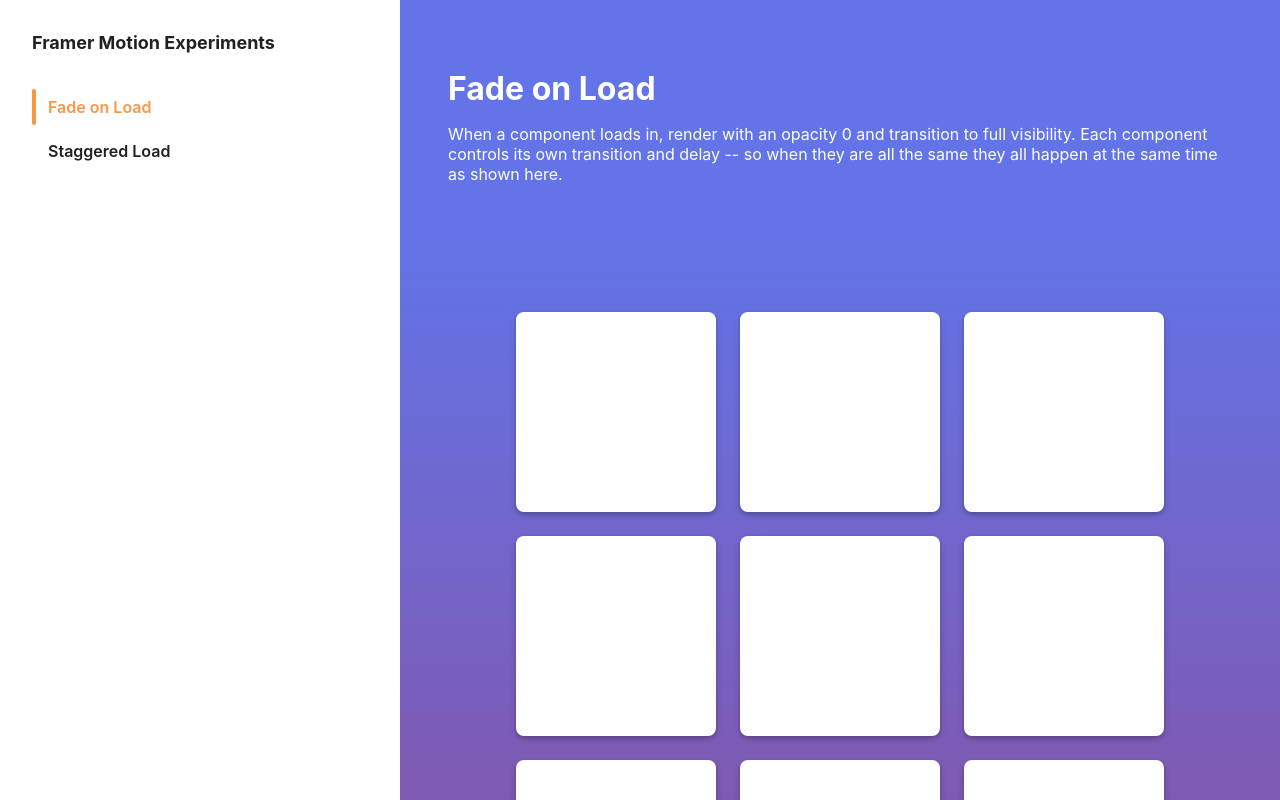
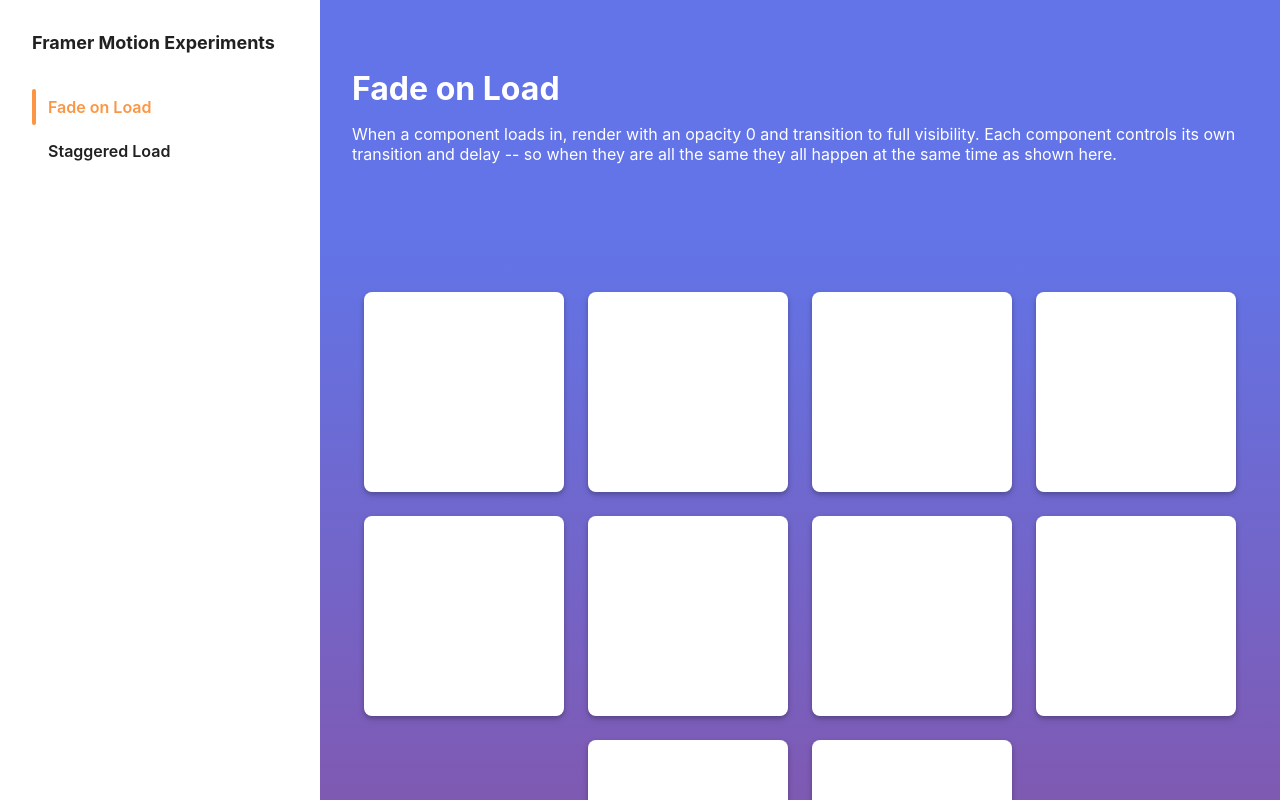
Before and after one commit to orjanbp/framer-motion-experiments, a React (Create React App) app: page /fadeonload in a window 1280 px wide. Built offline with nearby package versions, Linux system fonts and the light colour scheme.

Commit message:
restructure layout components

```diff
--- a/src/components/layout/AppLayout.tsx
+++ b/src/components/layout/AppLayout.tsx
@@ -3,9 +3,19 @@ import styled from "styled-components";
 export const AppLayout = styled.div`
   display: grid;
   grid-template-areas: 'sidebar content';
-  grid-template-columns: 400px auto;
+  grid-template-columns: 320px auto;
 `;
 
 export const LayoutArea = styled.div<{ area: string }>`
   grid-area: ${props => props.area};
 `;
+
+export const PageWrapper = styled.div`
+  max-width: 900px;
+  margin: 0px auto;
+  padding: 0px 32px;
+`;
+
+export const PageContent = styled.div`
+  padding: 64px 0px;
+`;
--- a/src/components/pages/FadeOnLoad/FadeOnLoadPage.tsx
+++ b/src/components/pages/FadeOnLoad/FadeOnLoadPage.tsx
@@ -4,19 +4,19 @@ import { motion } from 'framer-motion';
 import { SquareBlock } from '@/components/shared/Block/SquareBlock';
 import { AnimFadeOnLoad } from '@/components/shared/Animations/AnimFadeOnLoad';
 import { Description } from '@/components/shared/Information';
+import { PageContent, PageWrapper } from '@/components/layout/AppLayout';
 
-const Container = styled(motion.div)`
+const StyledFadeOnLoad = styled(motion.div)`
   display: flex;
   flex-wrap: wrap;
   justify-content: center;
   gap: 24px;
-  padding: 64px 32px;
 `;
 
 export const FadeOnLoadPage = () => {
   const mapToBlocks = Array.from(Array(10).keys());
   return (
-    <div>
+    <PageWrapper>
       <Description title="Fade on Load">
         <p>
           When a component loads in, render with an opacity 0 and transition to full visibility.
@@ -24,13 +24,15 @@ export const FadeOnLoadPage = () => {
           all happen at the same time as shown here.
         </p>
       </Description>
-      <Container>
-        {mapToBlocks.map((_, i) => (
-          <AnimFadeOnLoad key={i}>
-            <SquareBlock />
-          </AnimFadeOnLoad>
-        ))}
-      </Container>
-    </div>
+      <PageContent>
+        <StyledFadeOnLoad>
+          {mapToBlocks.map((_, i) => (
+            <AnimFadeOnLoad key={i}>
+              <SquareBlock />
+            </AnimFadeOnLoad>
+          ))}
+        </StyledFadeOnLoad>
+      </PageContent>
+    </PageWrapper>
   );
 };
--- a/src/components/pages/Home/HomePage.tsx
+++ b/src/components/pages/Home/HomePage.tsx
@@ -1,19 +1,15 @@
+import { PageWrapper } from '@/components/layout/AppLayout';
+import { Description } from '@/components/shared/Information';
 import React from 'react';
-import styled from 'styled-components';
-
-const Container = styled.div`
-  display: grid;
-  grid-template-rows: 1fr auto;
-  margin: auto;
-  width: 100%;
-  max-width: 800px;
-  height: calc(100vh - 48px);
-  padding: 32px;
-  box-sizing: border-box;
-`;
 
 export const HomePage = () => (
-  <Container>
-    Hello World
-  </Container>
+  <PageWrapper>
+    <Description title="Framer Motion Experiments">
+      <p>
+        This is a collection of sample experiments for implementing small, reusable Framer Motion animations
+        that can easily be wrapped around a set of components. The main focus is to explore ways to use
+        Framer Motion for transitions and micro-interactions.
+      </p>
+    </Description>
+  </PageWrapper>
 );
--- a/src/components/pages/StaggeredLoad/StaggeredLoadPage.tsx
+++ b/src/components/pages/StaggeredLoad/StaggeredLoadPage.tsx
@@ -3,19 +3,19 @@ import styled from 'styled-components';
 import { SquareBlock } from '@/components/shared/Block/SquareBlock';
 import { AnimStaggeredLoad, FadeStaggeredChild } from '@/components/shared/Animations/AnimStaggeredLoad';
 import { Description } from '@/components/shared/Information';
+import { PageContent, PageWrapper } from '@/components/layout/AppLayout';
 
-const Container = styled(AnimStaggeredLoad)`
+const StyledStaggeredLoad = styled(AnimStaggeredLoad)`
   display: flex;
   flex-wrap: wrap;
   justify-content: center;
   gap: 24px;
-  padding: 64px 32px;
 `;
 
 export const StaggeredLoadPage = () => {
   const mapToBlocks = Array.from(Array(10).keys());
   return (
-    <div>
+    <PageWrapper>
       <Description title="Staggered Load">
         <p>
           Load in a parent component that has been set up to stagger the animations of child components.
@@ -23,13 +23,15 @@ export const StaggeredLoadPage = () => {
           delay the rendering of each child component so they happen in succession.
         </p>
       </Description>
-      <Container>
-        {mapToBlocks.map((_, i) => (
-          <FadeStaggeredChild key={i}>
-            <SquareBlock />
-          </FadeStaggeredChild>
-        ))}
-      </Container>
-    </div>
+      <PageContent>
+        <StyledStaggeredLoad>
+          {mapToBlocks.map((_, i) => (
+            <FadeStaggeredChild key={i}>
+              <SquareBlock />
+            </FadeStaggeredChild>
+          ))}
+        </StyledStaggeredLoad>
+      </PageContent>
+    </PageWrapper>
   );
 };
--- a/src/components/shared/Information/Description.tsx
+++ b/src/components/shared/Information/Description.tsx
@@ -2,9 +2,8 @@ import React, { PropsWithChildren } from 'react';
 import styled from 'styled-components';
 
 const Container = styled.div`
-  padding: 48px;
-  max-width: 900px;
-  margin: auto;
+  padding: 48px 0px;
+  margin: 0px auto;
 `;
 
 const Heading = styled.h1`
```
